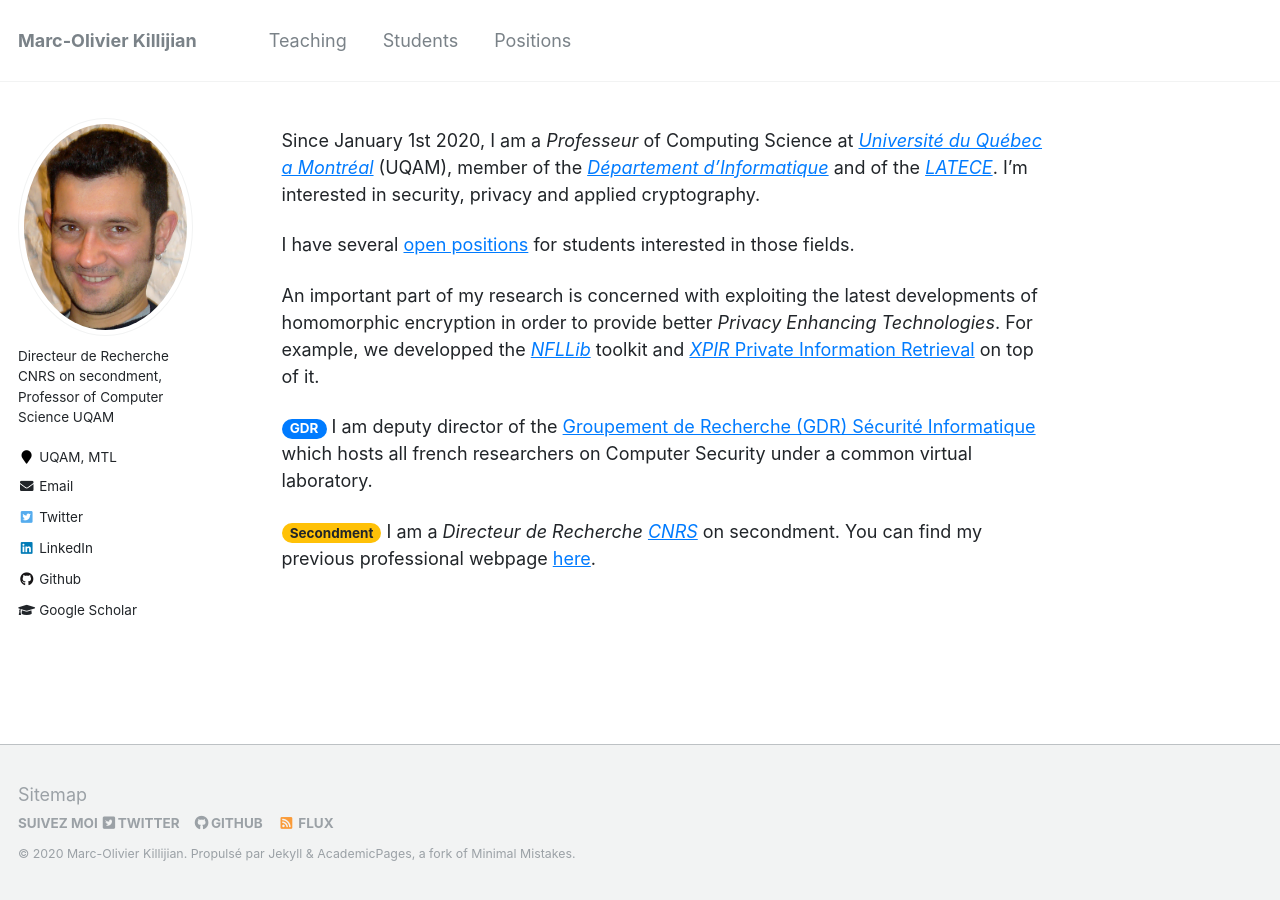
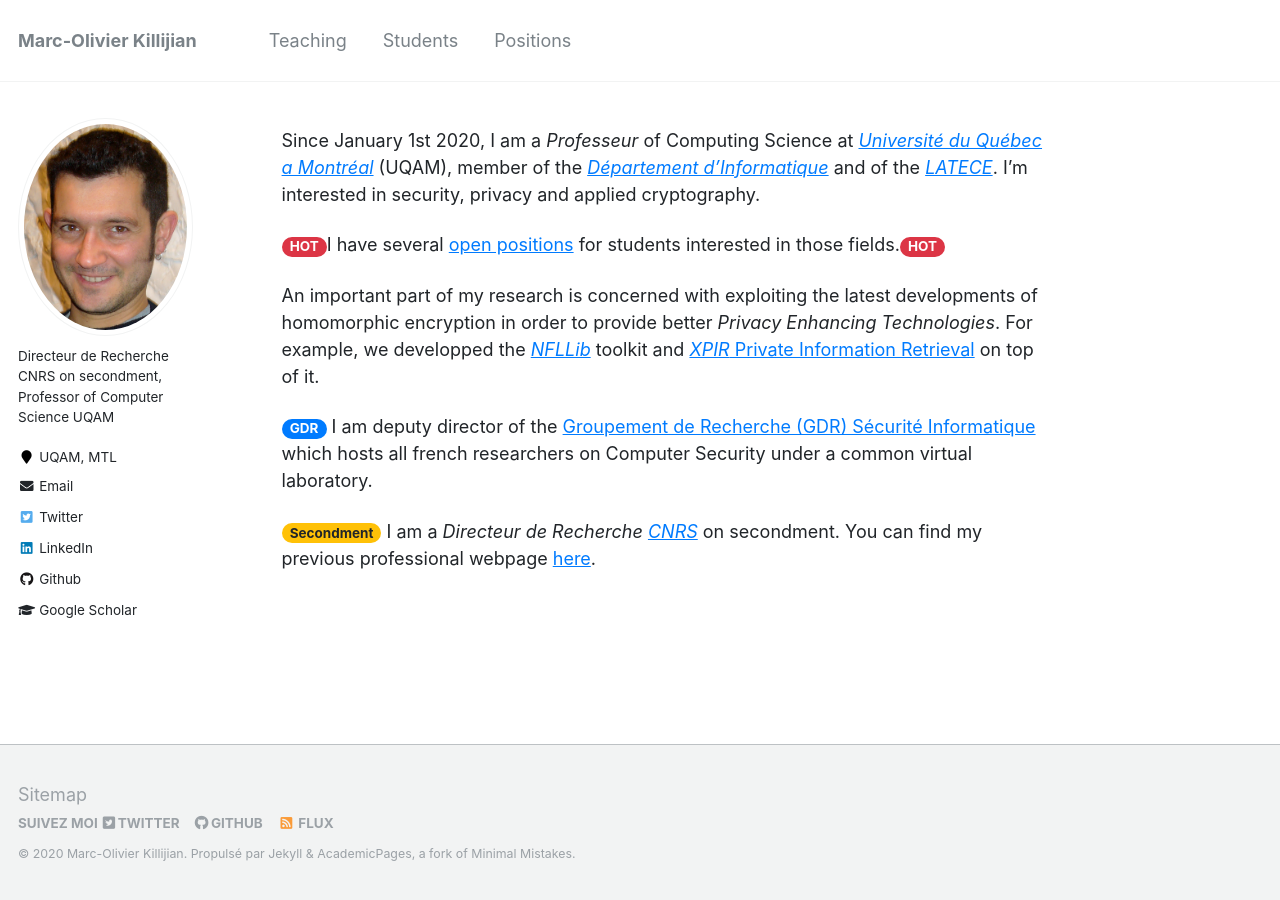
Before and after one commit to Kirija/kirija.github.io, a Jekyll site: the page built from _pages/about.md, in a window 1280 px wide. Built offline with Jekyll 4.4.1, drawn with Linux system fonts in a browser that asks for light colours.

Commit message:
open positions ad on homepage + badge hot

```diff
--- a/_pages/about.md
+++ b/_pages/about.md
@@ -13,7 +13,7 @@ redirect_from:
 
 Since January 1st 2020, I am a _Professeur_ of Computing Science at [_Université du Québec a Montréal_](https://uqam.ca/) (UQAM), member of the [_Département d'Informatique_](https://info.uqam.ca/) and of the [_LATECE_](https://latece.uqam.ca). I'm interested in security, privacy and applied cryptography.
 
-I have several [open positions](positions) for students interested in those fields.
+<span class="badge badge-pill badge-danger">HOT</span>I have several [open positions](positions) for students interested in those fields.<span class="badge badge-pill badge-danger">HOT</span>
 
 An important part of my research is concerned with exploiting the latest developments of homomorphic encryption in order to provide better _Privacy Enhancing Technologies_. For example, we developped the [_NFLLib_](https://github.com/quarkslab/NFLlib) toolkit and [_XPIR_ Private Information Retrieval](https://github.com/XPIR-team/XPIR) on top of it.
 
```
